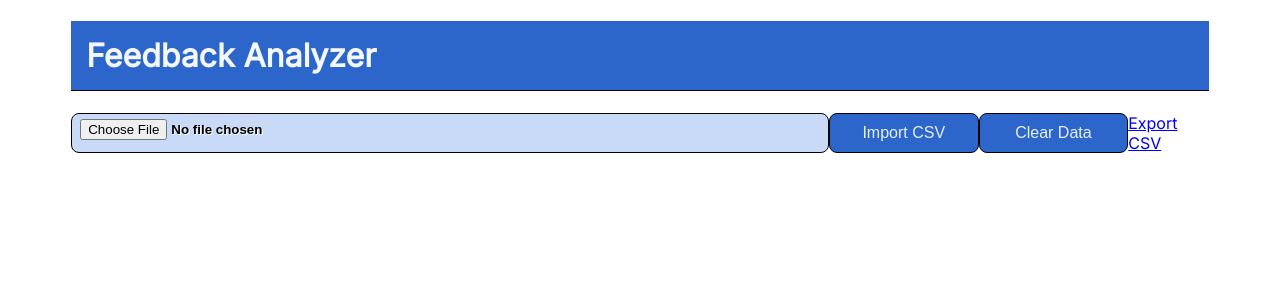
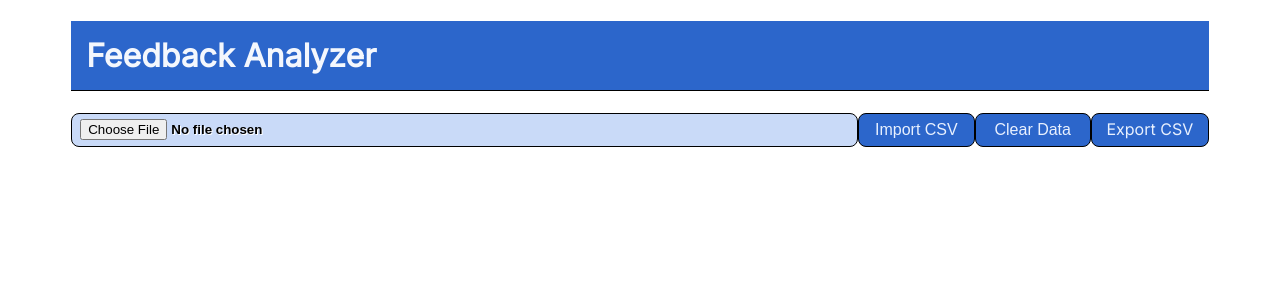
Before and after one commit to YilikaLoufoua/feedback-analyzer, a React (Create React App) app: page / in a window 1280 px wide. Shown: the top 300 px of the page. Built offline with nearby package versions, Linux system fonts and the light colour scheme.

Commit message:
Made minor UI updates

```diff
--- a/src/App.css
+++ b/src/App.css
@@ -35,7 +35,20 @@ main {
   border-radius: 8px;
   color: #e8f0fe;
   font-size: 100%;
-  width: 160px;
+  width: 120px;
+  text-align: center;
+  line-height: 30px;
+  cursor: pointer;
+}
+
+.csv-input a {
+  text-decoration: none;
+  background-color: #2c66cb;
+  border: 1px solid black;
+  border-radius: 8px;
+  color: #e8f0fe;
+  font-size: 100%;
+  width: 120px;
   text-align: center;
   line-height: 30px;
   cursor: pointer;
--- a/src/CategoriesView/CategoriesView.css
+++ b/src/CategoriesView/CategoriesView.css
@@ -6,11 +6,25 @@
     margin: 2rem 0;
 }
 
-.categories-view button {
+.category-button {
     background-color: #2c66cb;
     border: 1px solid black;
     border-radius: 8px;
     color: rgba(255, 255, 255, 0.95);
+    margin: 0 20px 20px 0;
+    font-size: 100%;
+    width: 160px;
+    text-align: center;
+    line-height: 30px;
+    cursor: pointer;
+}
+
+
+.active-category-button {
+    background-color: rgba(255, 255, 255, 0.95);
+    border: 1px solid black;
+    border-radius: 8px;
+    color: #2c66cb;
     margin: 0 20px 20px 0;
     font-size: 100%;
     width: 160px;
--- a/src/CategoriesView/CategoriesView.jsx
+++ b/src/CategoriesView/CategoriesView.jsx
@@ -8,7 +8,7 @@ export default function CategoriesView({ categorization, selectedCategory, setSe
 				{Object.keys(categorization).map((category) => {
 					if (categorization[category].length > 0) {
 						return (
-							<button key={category} onClick={() => setSelectedCategory(category)}>
+							<button className={selectedCategory === category ? "category-button" : "active-category-button"} key={category} onClick={() => setSelectedCategory(category)}>
 								{category}
 							</button>
 						);
```
